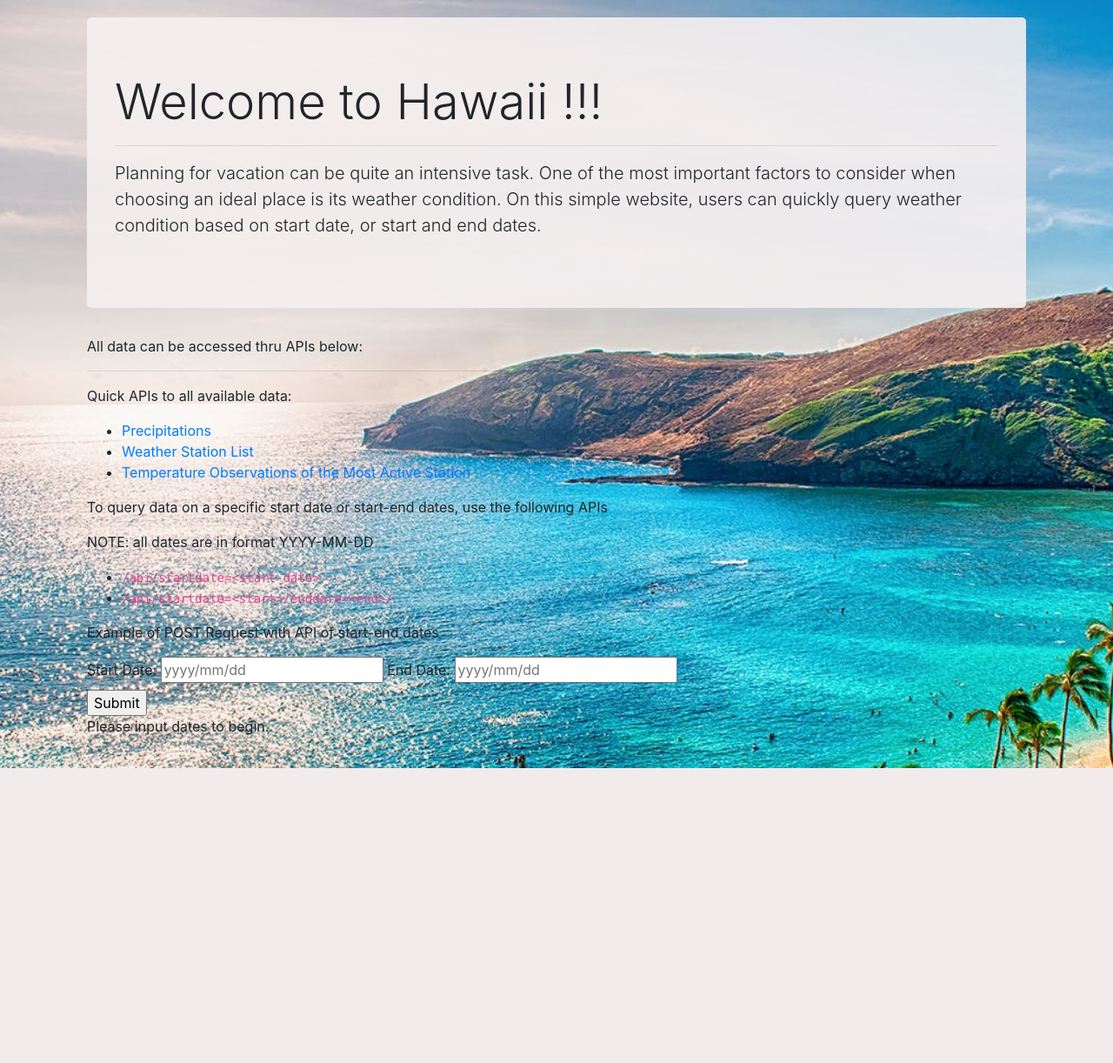
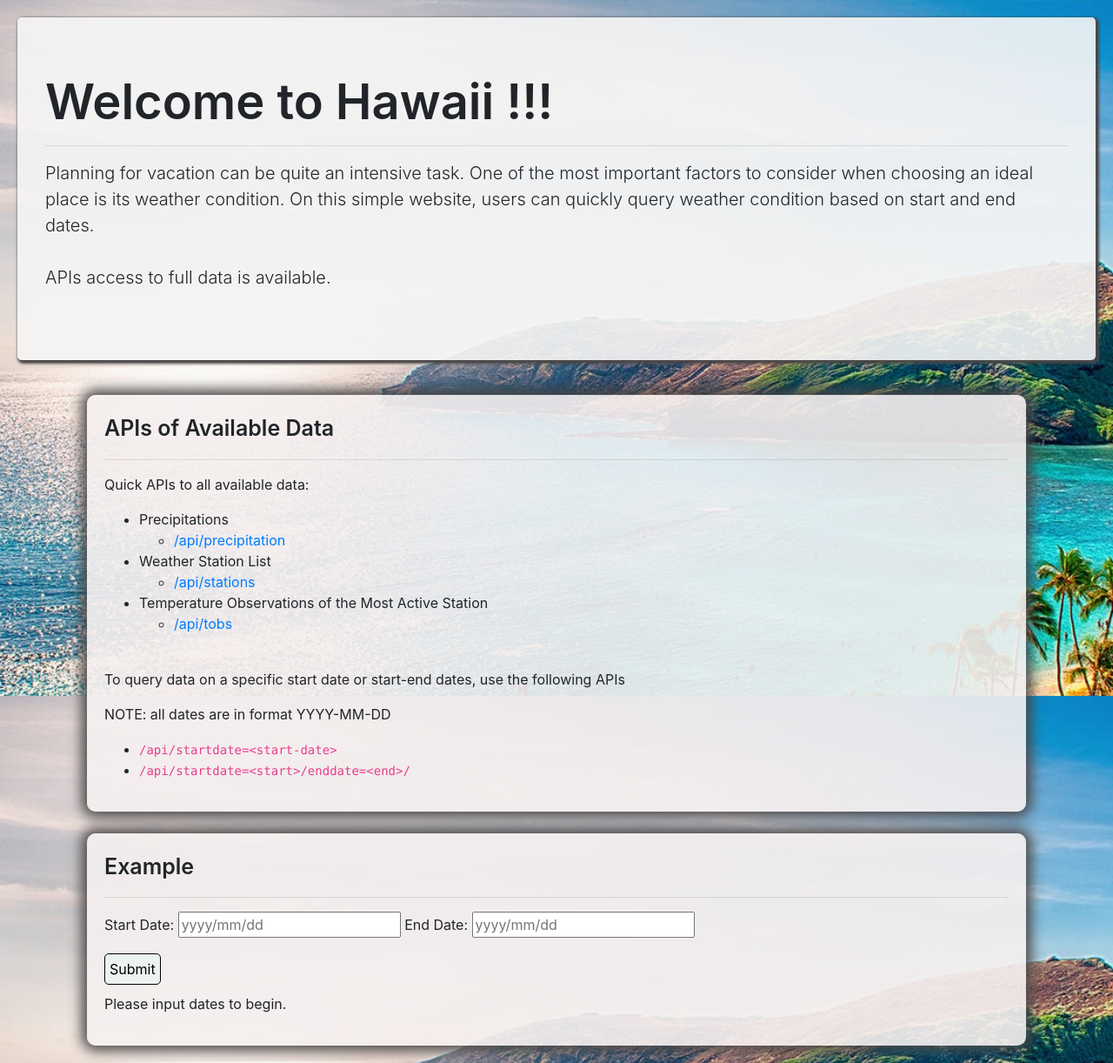
Before and after one commit to HenryNguyenLe/SQLAlchemy_Challenge, a Flask app: page / in a window 1280 px wide. Shown: the whole page at 87% size. Before the commit the page ends 883 px from the top, so only its background shows below. Run offline with Flask 2, Linux system fonts and the light colour scheme; some libraries are stand-ins or nearby versions.

Commit message:
writing css

```diff
--- a/static/css/styles.css
+++ b/static/css/styles.css
@@ -1,4 +1,4 @@
-#wrapper {
+body {
     background: url(../images/hawaii-bg.jpg) no-repeat center center fixed;
     -webkit-background-size: cover;
     -moz-background-size: cover;
@@ -7,37 +7,87 @@
     margin: 0 0;
 }
 
-.jumbotron {
+#api-list, #user-input {
     background-color: rgba(245, 240, 240, 0.9);
+    border-radius: 10px;
+    box-shadow: 0 0 15px 6px rgb(73, 71, 71);
+    padding: 20px;
+
 }
 
+.jumbotron {
+    margin:0;
+    background-color: rgba(245, 245, 245, 0.9);
+    box-shadow: 2px 2px 3px 2px rgb(73, 71, 71);
+}
+
+#user-input {
+    margin-top: 25px;
+}
+
+#api-list-header {
+    font-size: 25px;
+    font-weight: 600;
+}
+
+.display-4 {
+    font-weight: 600;
+}
+
+input#btn {
+    padding: 5px;
+    margin: 10px;
+    background-color: rgba(230, 248, 247, 0.52);
+    border: solid black 1px;
+    border-radius: 5px;
+    margin-left: 0px;
+}
 
 @media only screen and (max-width: 1920px) {
     #wrapper {
         padding: 20px 300px;
     }
+    .jumbotron {
+        margin: 0 300px;
+    }
+
 }
 
-@media only screen and (max-width: 1720px) {
-    #wrapper {
-        padding: 20px 250px;
-    }
-}
+
 
 @media only screen and (max-width: 1400px) {
     #wrapper {
         padding: 20px 100px;
     }
+    .jumbotron {
+        margin:20px;
+    }
+
+
 }
 
 @media only screen and (max-width: 1000px) {
     #wrapper {
         padding: 20px 70px;
     }
+
 }
 
-@media only screen and (max-width: 800px) {
+@media only screen and (max-width: 700px) {
     #wrapper {
         padding: 20px 20px;
     }
+    .lead{
+        font-size: 95%;
+    }
+
+    .display-4 {
+        font-size: 45px;
+    }
 }
+
+@media only screen and (max-width: 500px) {
+    .display-4 {
+        font-size: 35px;
+    }
+}
--- a/templates/index.html
+++ b/templates/index.html
@@ -11,23 +11,43 @@
 </head>
 
 <body>
-    <div id="wrapper">
     <div class="jumbotron">
         <h1 class="display-4">Welcome to Hawaii !!!</h1>
         <hr>
         <p class="lead">Planning for vacation can be quite an intensive task. One of the most important factors to
             consider when choosing an ideal place is its weather condition. On this simple website, users can
-                quickly query weather condition based on start date, or start and end dates.</p>
+            quickly query weather condition based on start and end dates. <br><br> APIs access to full data is
+            available.</p>
     </div>
+    <div id="wrapper">
         <div id="api-list">
-            <p id="api-list-header">All data can be accessed thru APIs below:</p>
+            <p id="api-list-header">APIs of Available Data</p>
             <hr>
             <p>Quick APIs to all available data:</p>
             <ul>
-                <li><a href="/api/precipitation">Precipitations</a></li>
-                <li><a href="/api/stations">Weather Station List</a></li>
-                <li><a href="/api/tobs">Temperature Observations of the Most Active Station</a></li>
+                <li>Precipitations
+                    <ul>
+                        <li>
+                            <a href="/api/precipitation">/api/precipitation</a>
+                        </li>
                     </ul>
+                </li>
+                <li>Weather Station List
+                    <ul>
+                        <li>
+                            <a href="/api/stations">/api/stations</a>
+                        </li>
+                    </ul>
+                </li>
+                <li>Temperature Observations of the Most Active Station
+                    <ul>
+                        <li>
+                            <a href="/api/tobs">/api/tobs</a>
+                        </li>
+                    </ul>
+                </li>
+            </ul>
+            <br>
             <p>To query data on a specific start date or start-end dates, use the following APIs</p>
             <p>NOTE: all dates are in format YYYY-MM-DD</p>
             <ul>
@@ -42,7 +62,8 @@
             </ul>
         </div>
         <div id="user-input">
-            <p>Example of POST Request with API of start-end dates</p>
+            <p id="api-list-header">Example</p>
+            <hr>
             <form method="POST" action="example">
                 <label for="">Start Date:
                     <input type="text" name="sdate" required placeholder="yyyy/mm/dd"><br>
@@ -51,7 +72,7 @@
                     <input type="text" name="edate" required placeholder="yyyy/mm/dd"><br>
                 </label>
                 <br>
-                <input type="submit" value="Submit">
+                <input id="btn" type="submit" value="Submit">
             </form>
             <div id="results">
                 <!-- when html first loaded, there is no response
```
Lines whose indentation alone changed are shown as unchanged.
